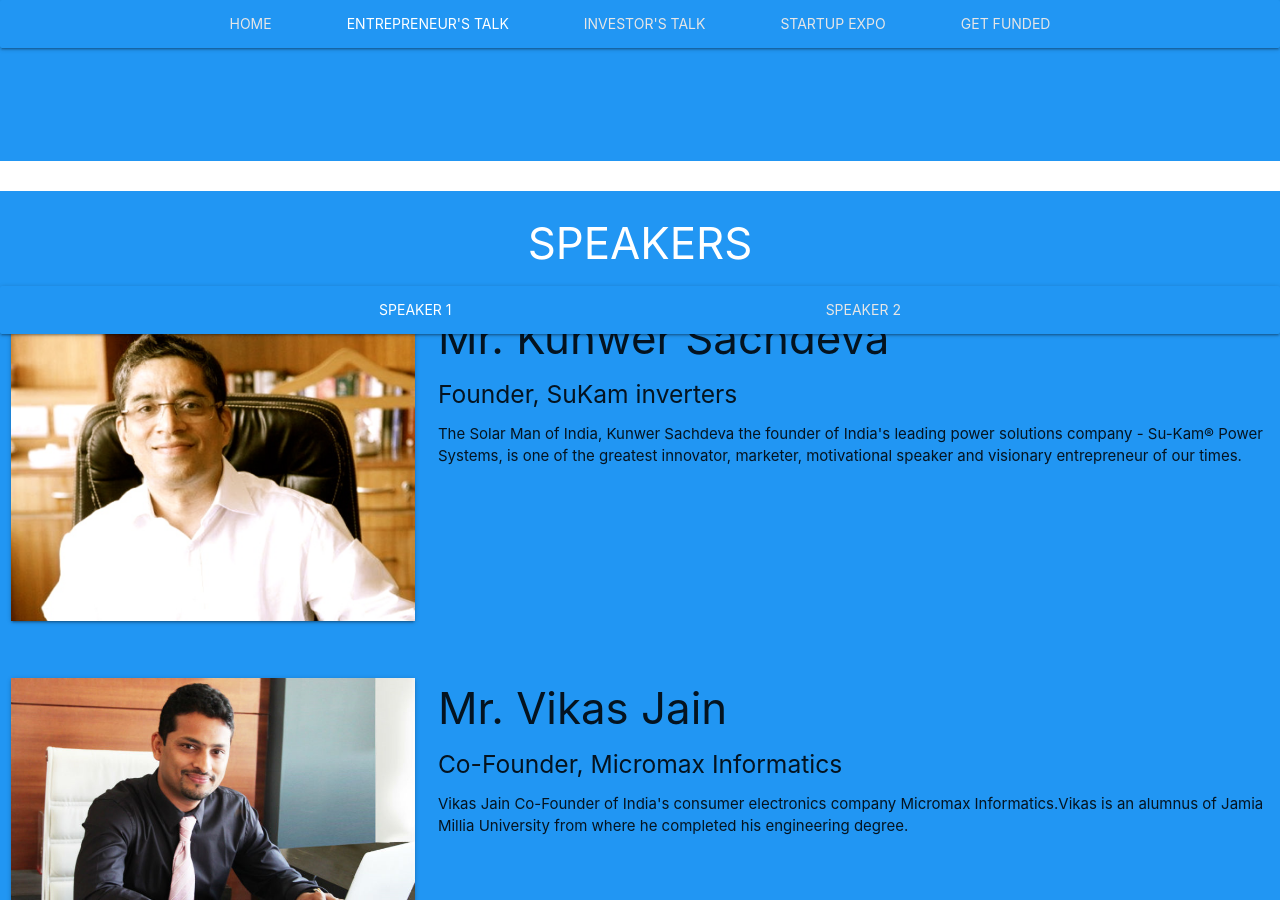
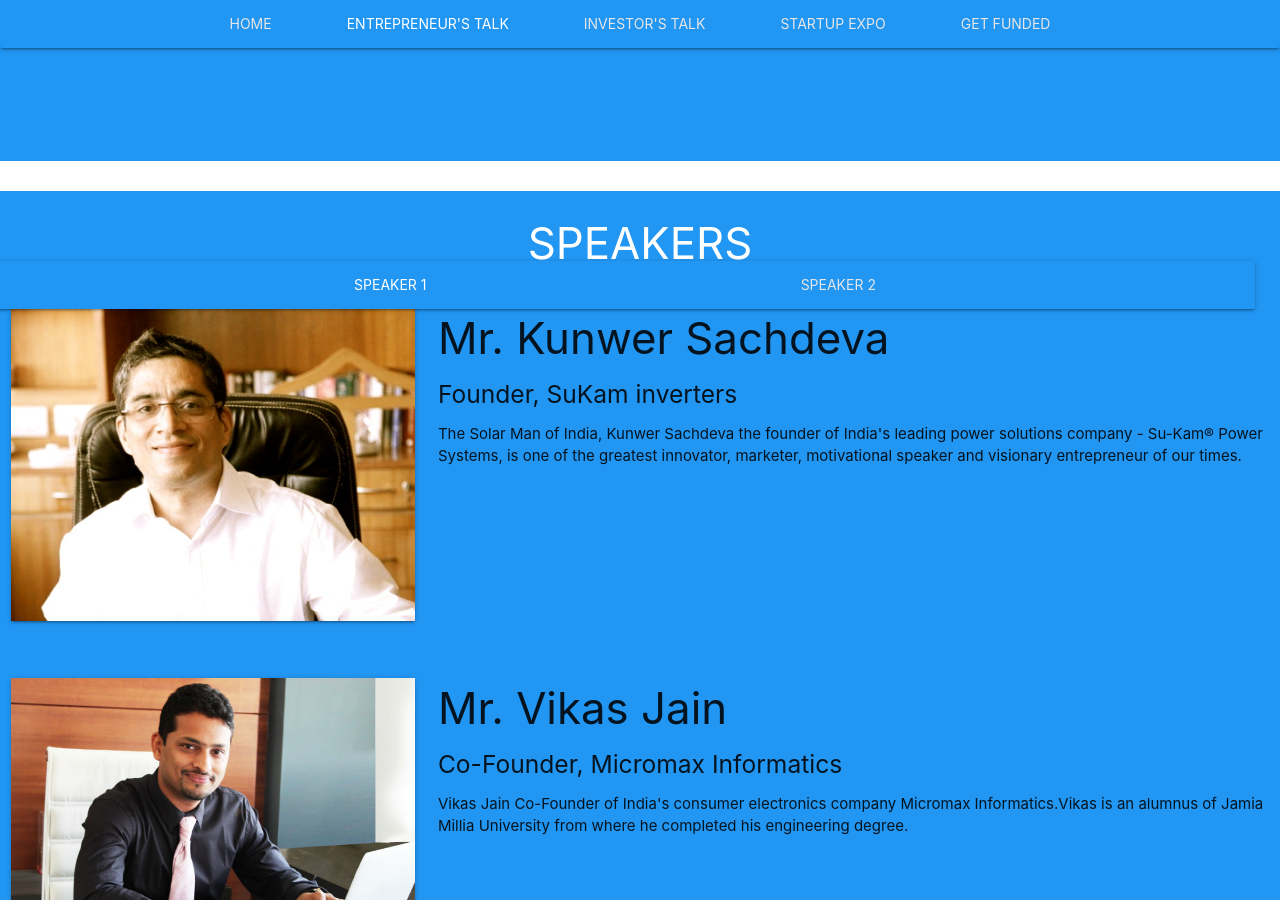
Before and after one commit to FinFO-app/emphasisO.com, a Jekyll site: the page esummit.html, which Jekyll copies as it is, in a window 1280 px wide and 900 px high, scrolled down 809 px. Built offline with Jekyll 4.4.1, drawn with Linux system fonts in a browser that asks for light colours.

Commit message:
Update esummit.html

```diff
--- a/esummit.html
+++ b/esummit.html
@@ -88,7 +88,7 @@
         	</div>
     	</div>
 	    <h3 align="center" class="white-text">SPEAKERS</h3>
-	    <div id="nav" class="blue card animated fadeInDown" style="margin:0;position:fixed;width:100%;z-index:1">
+	    <div id="nav" class="blue card animated fadeInDown" style="margin:-25;position:fixed;width:100%;z-index:1">
     <div class="container">
         <ul class="tabs blue text-a hide-on-small-and-down1 tabs-fixed-width" id="tab">
             <li class="tab col s3"><a class="active" href="#speaker_1">Speaker 1</a></li>
```
